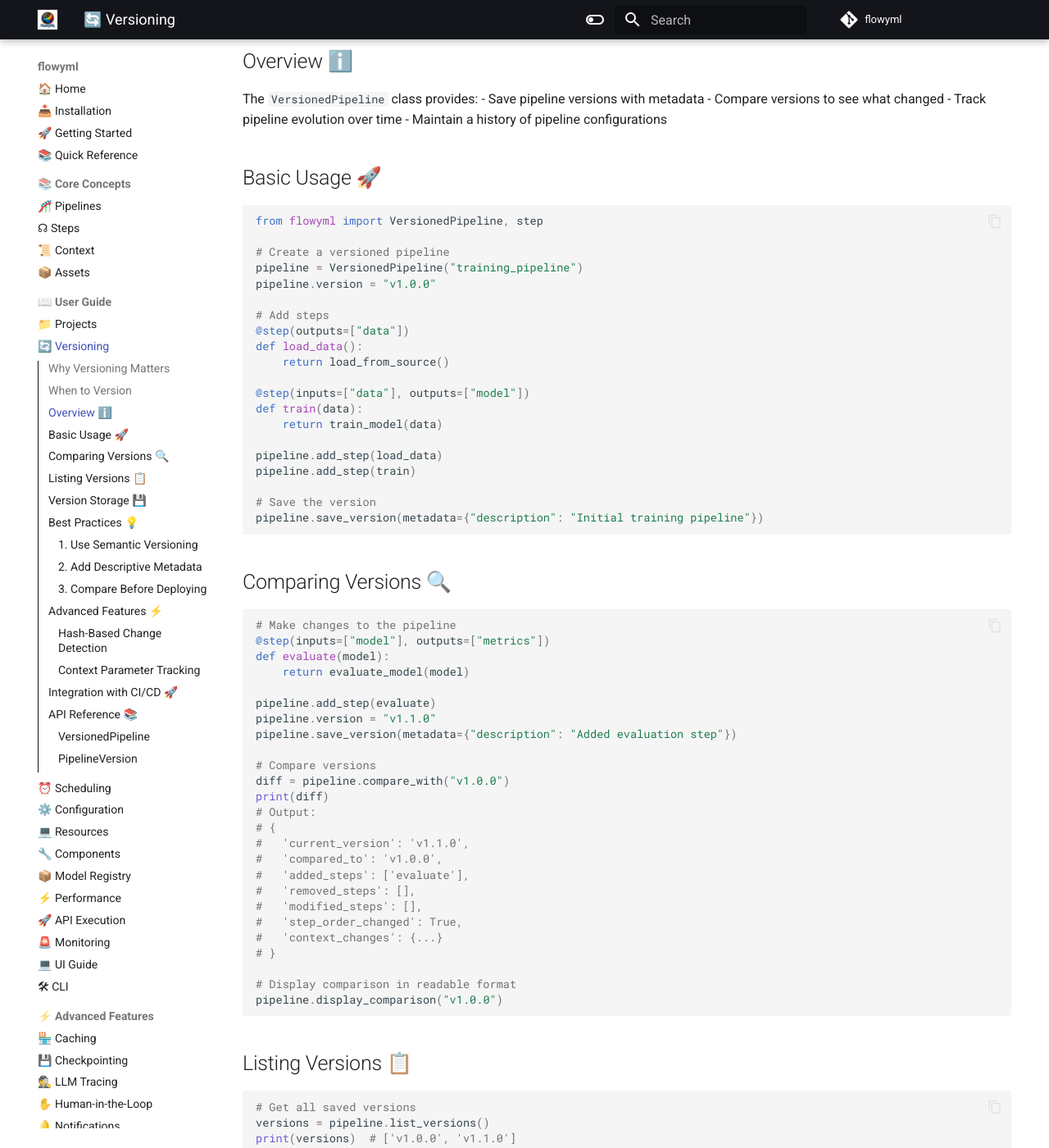
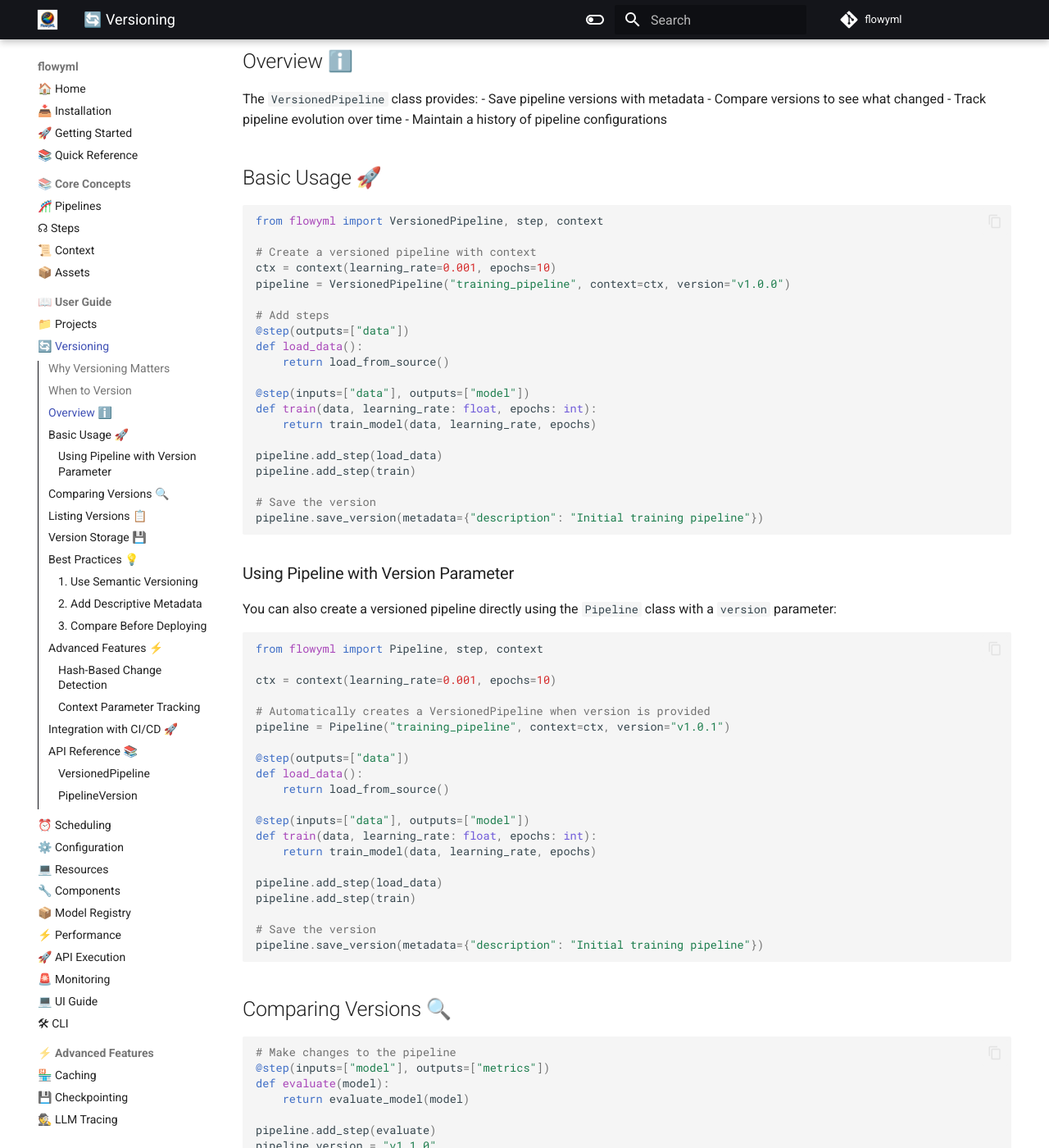
Before and after one commit to UnicoLab/FlowyML, an MkDocs documentation site: the page built from docs/user-guide/versioning.md, in a window 1280 px wide and 1400 px high, scrolled down 816 px. Shown: the whole window at 82% size. Built offline with MkDocs 1.6.1 and Material for MkDocs 9.7.7, drawn with Linux system fonts in a browser that asks for light colours; comment, search, counter and statistics services are not loaded; some of the changed text lies outside the part shown.

Commit message:
feat: Enhance documentation and tests for Pipeline and VersionedPipeline with context and project_name support, improving usability and integration.

````diff
--- a/docs/user-guide/versioning.md
+++ b/docs/user-guide/versioning.md
@@ -39,11 +39,11 @@ The `VersionedPipeline` class provides:
 ## Basic Usage 🚀
 
 ```python
-from flowyml import VersionedPipeline, step
+from flowyml import VersionedPipeline, step, context
 
-# Create a versioned pipeline
-pipeline = VersionedPipeline("training_pipeline")
-pipeline.version = "v1.0.0"
+# Create a versioned pipeline with context
+ctx = context(learning_rate=0.001, epochs=10)
+pipeline = VersionedPipeline("training_pipeline", context=ctx, version="v1.0.0")
 
 # Add steps
 @step(outputs=["data"])
@@ -51,8 +51,35 @@ def load_data():
     return load_from_source()
 
 @step(inputs=["data"], outputs=["model"])
-def train(data):
-    return train_model(data)
+def train(data, learning_rate: float, epochs: int):
+    return train_model(data, learning_rate, epochs)
+
+pipeline.add_step(load_data)
+pipeline.add_step(train)
+
+# Save the version
+pipeline.save_version(metadata={"description": "Initial training pipeline"})
+```
+
+### Using Pipeline with Version Parameter
+
+You can also create a versioned pipeline directly using the `Pipeline` class with a `version` parameter:
+
+```python
+from flowyml import Pipeline, step, context
+
+ctx = context(learning_rate=0.001, epochs=10)
+
+# Automatically creates a VersionedPipeline when version is provided
+pipeline = Pipeline("training_pipeline", context=ctx, version="v1.0.1")
+
+@step(outputs=["data"])
+def load_data():
+    return load_from_source()
+
+@step(inputs=["data"], outputs=["model"])
+def train(data, learning_rate: float, epochs: int):
+    return train_model(data, learning_rate, epochs)
 
 pipeline.add_step(load_data)
 pipeline.add_step(train)
@@ -164,22 +191,22 @@ pipeline.save_version()
 
 ### Context Parameter Tracking
 
-Changes to context parameters are automatically tracked:
+Changes to context parameters are automatically tracked. You can pass context when creating the pipeline:
 
 ```python
-from flowyml import context
+from flowyml import VersionedPipeline, context
 
-ctx1 = context(learning_rate=0.001)
-pipeline = VersionedPipeline("training", context=ctx1)
+ctx1 = context(learning_rate=0.001, epochs=10)
+pipeline = VersionedPipeline("training", context=ctx1, version="v1.0.0")
 pipeline.save_version()
 
 # Change context
-ctx2 = context(learning_rate=0.01)  # Changed!
-pipeline.context = ctx2
+ctx2 = context(learning_rate=0.01, epochs=20)  # Changed!
+pipeline = VersionedPipeline("training", context=ctx2, version="v1.1.0")
 pipeline.save_version()
 
-diff = pipeline.compare_with(previous_version)
-# Will show context_changes
+diff = pipeline.compare_with("v1.0.0")
+# Will show context_changes with added, removed, and modified parameters
 ```
 
 ## Integration with CI/CD 🚀
@@ -215,7 +242,9 @@ def verify_version_changes():
 VersionedPipeline(
     name: str,
     version: str = "v0.1.0",
-    versions_dir: str = ".flowyml/versions"
+    versions_dir: str = ".flowyml/versions",
+    context: Context | None = None,
+    **kwargs  # Additional Pipeline parameters (project_name, executor, etc.)
 )
 ```
 
````
Also changed, not shown: docs/core/pipelines.md (+4 -2 lines), docs/index.md (+10 -2 lines), docs/user-guide/projects.md (+41 -8 lines), 2 other files.
